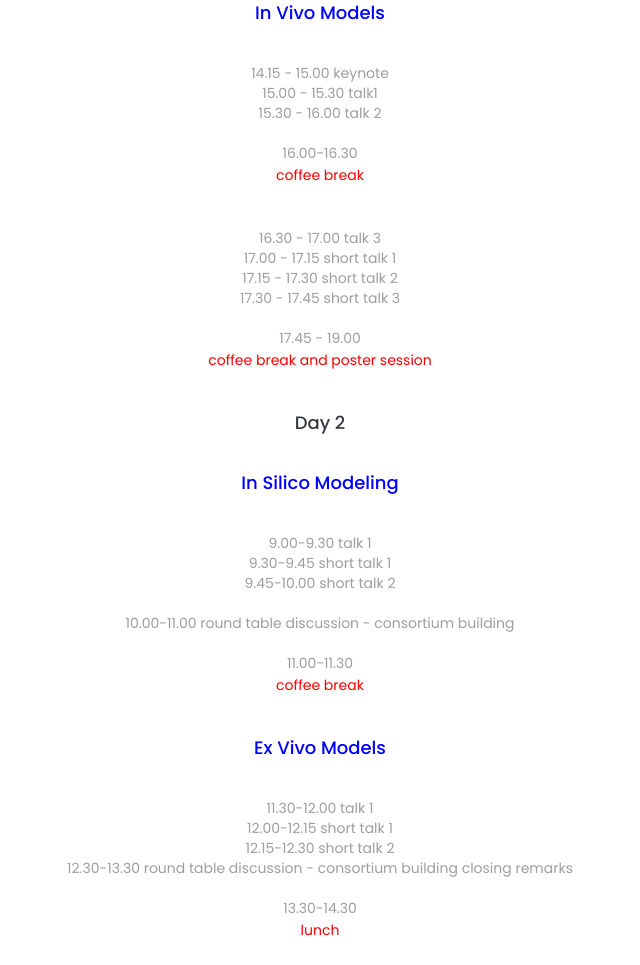
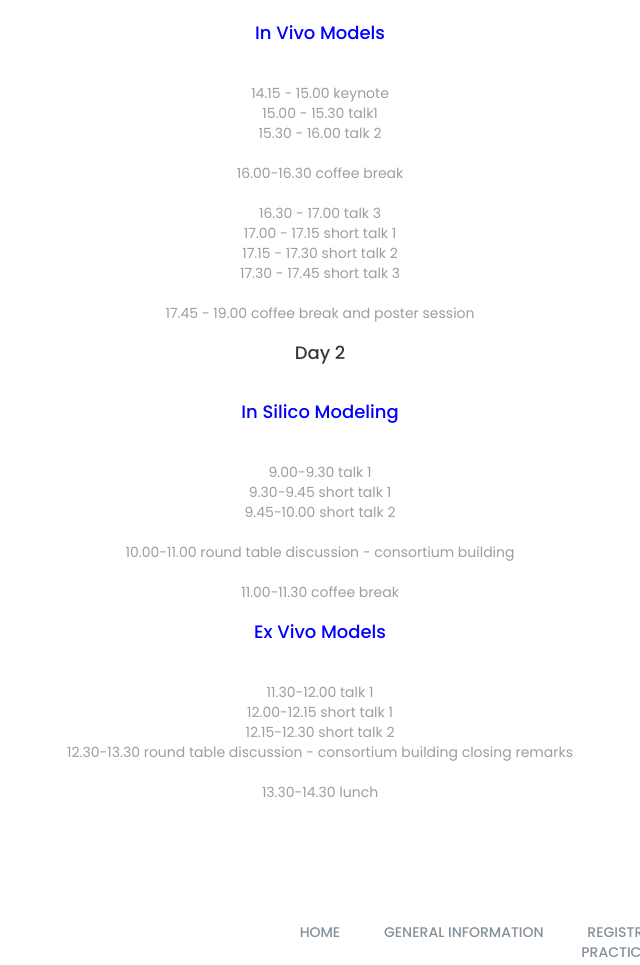
Before and after one commit to immunomodelconference/blendiman.github.io, a plain HTML site: page index.html in a window 1280 px wide. Shown: the part 6772-7737 px from the top of the page, without its empty margins (320-960 px from the left). Drawn offline with nearby package versions, Linux system fonts and the light colour scheme.

Commit message:
Update index.html

```diff
--- a/index.html
+++ b/index.html
@@ -431,7 +431,7 @@ If you have any questions, do not hesitate to email marta.maleszewska@uw.edu.pl
 10.15-10.45 talk 1<br>
 10.45-11.15 talk 2<br><br>
 
-11.15 -11.45 coffee break<br>
+11.15 -11.45 coffee break<br><br>
 
 11.45 - 12.15 - talk 3<br>
 12.15 - 12.30 short talk 1<br>
@@ -446,14 +446,14 @@ If you have any questions, do not hesitate to email marta.maleszewska@uw.edu.pl
 15.00 - 15.30 talk1<br>
 15.30 - 16.00 talk 2 <br><br>
 
-16.00-16.30 <p style="color:red">coffee break</p><br><br>
+16.00-16.30 coffee break<br><br>
 
 16.30 - 17.00 talk 3<br>
 17.00 - 17.15 short talk 1 <br>
 17.15 - 17.30 short talk 2<br>
 17.30 - 17.45 short talk 3<br><br>
 
-17.45 - 19.00 <p style="color:red">coffee break and poster session</p><br><br>
+17.45 - 19.00 coffee break and poster session<br><br>
 
 
 <h3>Day 2</h3><br><br>
@@ -465,7 +465,7 @@ If you have any questions, do not hesitate to email marta.maleszewska@uw.edu.pl
 
 10.00-11.00 round table discussion - consortium building<br><br>
 
-11.00-11.30 <p style="color:red">coffee break</p><br><br>
+11.00-11.30 coffee break<br><br>
 
 <h3 style="color:blue;">Ex vivo models</h3><br><br>
 11.30-12.00 talk 1<br>
@@ -473,7 +473,7 @@ If you have any questions, do not hesitate to email marta.maleszewska@uw.edu.pl
 12.15-12.30 short talk 2<br>
 12.30-13.30 round table discussion - consortium building closing remarks<br><br>
 
-13.30-14.30 <p style="color:red">lunch</p><br>
+13.30-14.30 lunch<br>
 				</div>
 			</div>
 		</div>
```
